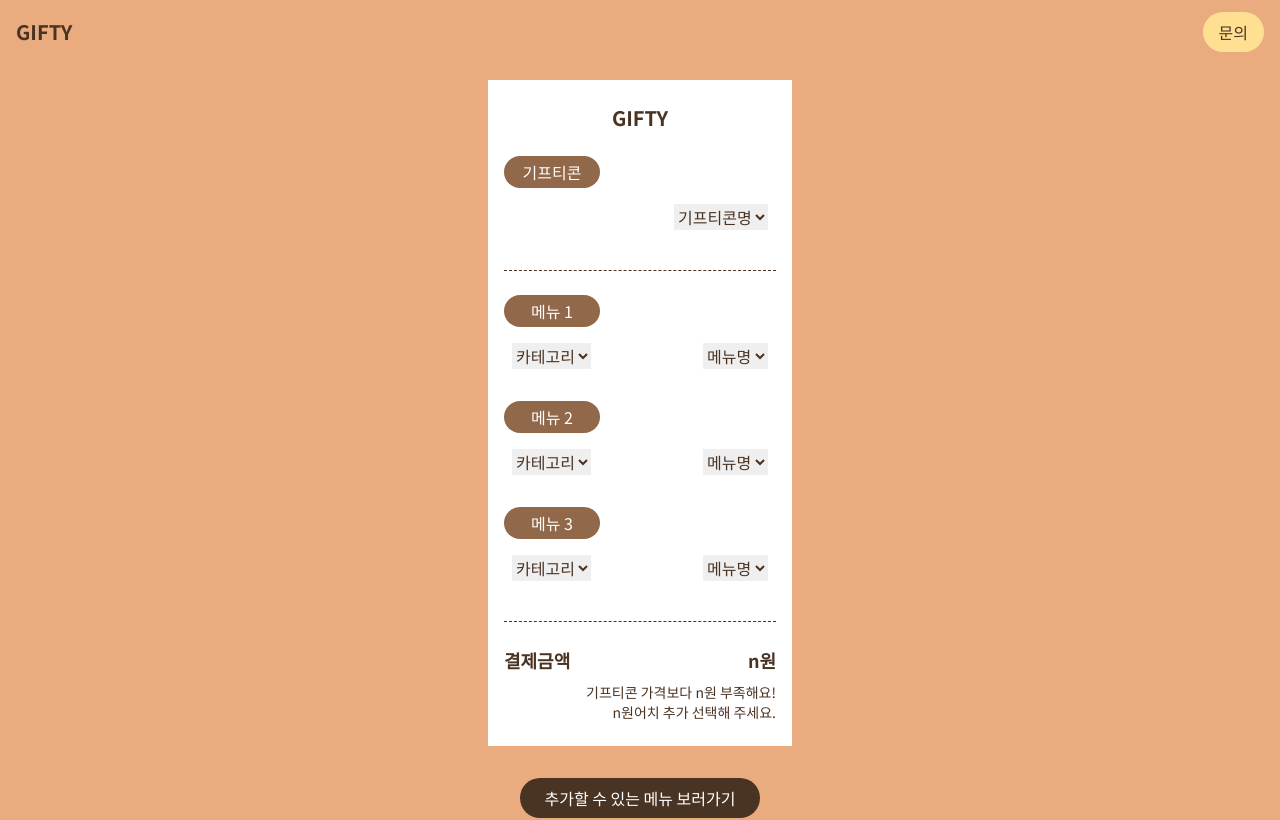
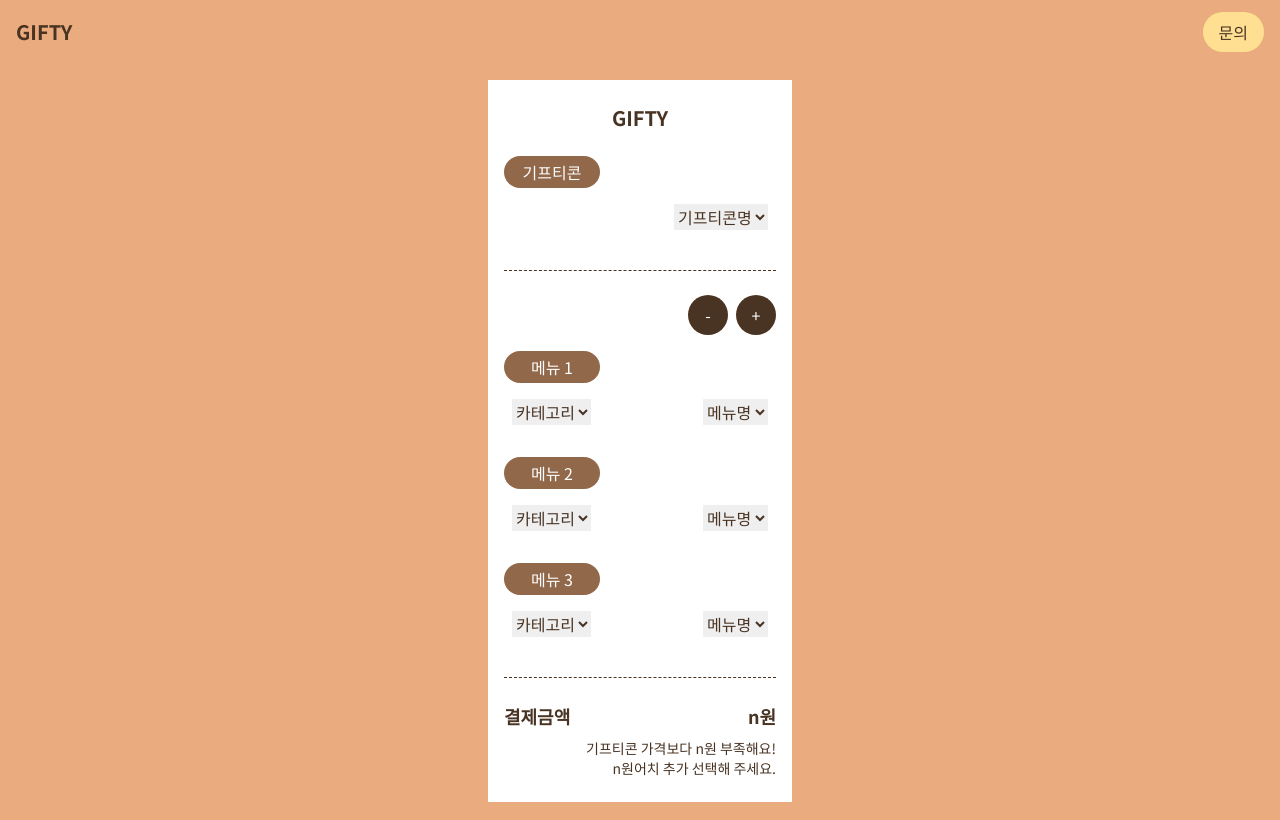
Before and after one commit to cloudIris75/gifty-nextjs, a Next.js app: page /brands/ediya/calculator in a window 1280 px wide. Shown: the top 820 px of the page. Built offline with nearby package versions, Linux system fonts and the light colour scheme.

Commit message:
Feat: +, - 버튼 추가

```diff
--- a/src/pages/brands/[brandName]/calculator.tsx
+++ b/src/pages/brands/[brandName]/calculator.tsx
@@ -6,6 +6,10 @@ import Navbar from '../../../components/Navbar';
 const Calculator: React.FC = () => {
   const router = useRouter();
   const brandName = router.query.brandName as string;
+
+  const onSubtractButtonClick = () => {};
+
+  const onAddButtonClick = () => {};
 
   const onResetButtonClick = () => {};
 
@@ -22,6 +26,10 @@ const Calculator: React.FC = () => {
             <Container type="gifticon" />
           </div>
           <div className="flex flex-col space-y-4 dashed-line">
+            <div className="flex justify-end space-x-2">
+              <Button name="-" onclick={onSubtractButtonClick} width="w-10" />
+              <Button name="+" onclick={onAddButtonClick} width="w-10" />
+            </div>
             <div>
               <h3 className="title-container">메뉴 1</h3>
               <Container />
```
